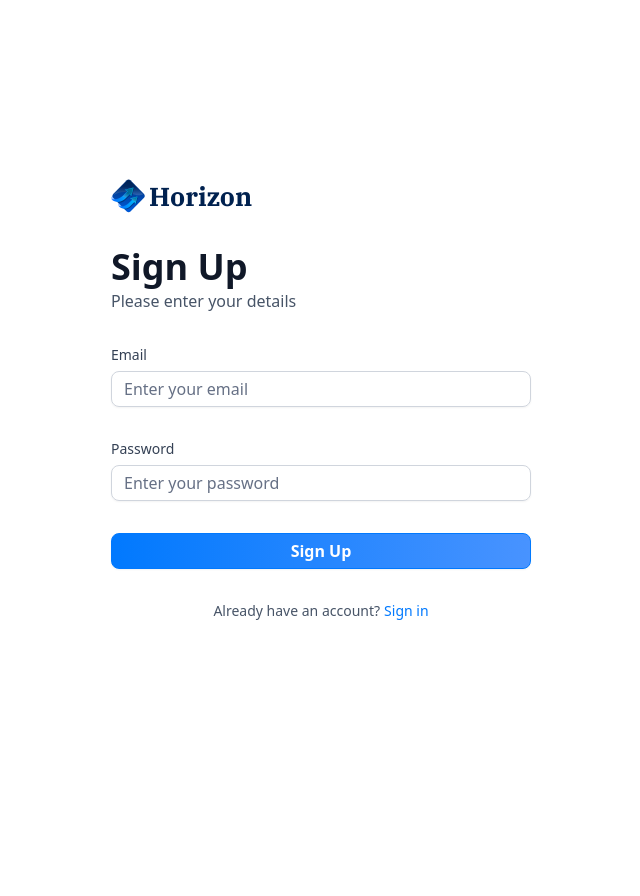
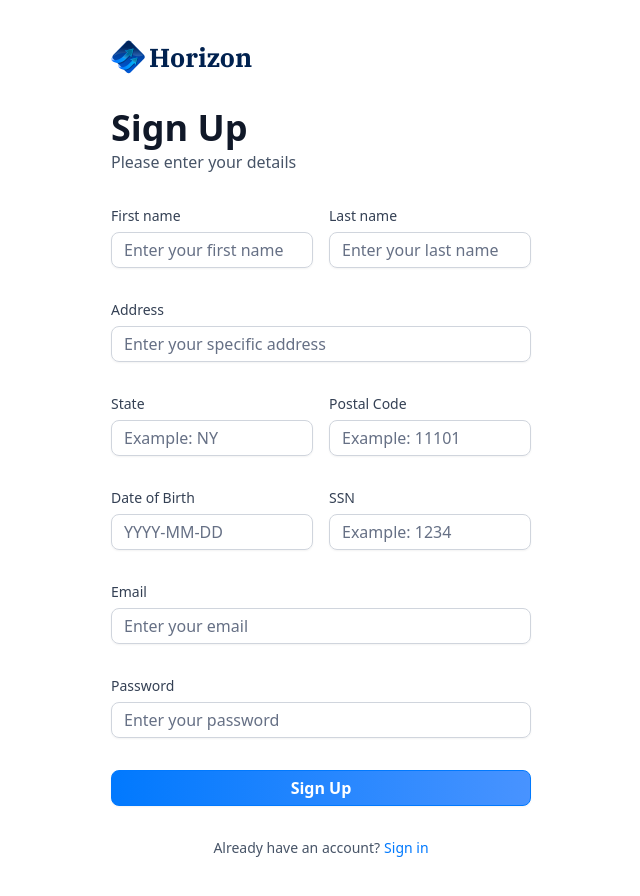
Before and after one commit to iamstevenflogio/Horizon-Bank, a Next.js app: page /sign-up in a window 1280 px wide. Shown: the whole page, without its empty margins (319-959 px from the left). Before the commit the page ends 800 px from the top, so only its background shows below. Built offline with nearby package versions, Linux system fonts and the light colour scheme.

Commit message:
Implement sign-up sign-in flow with zod validation

```diff
--- a/components/AuthForm.tsx
+++ b/components/AuthForm.tsx
@@ -26,9 +26,11 @@
     const [user, setUser] = useState(null);
     const [isLoading, setIsLoading] = useState(false)
 
+    const formSchema = authFormSchema(type);
+
     // 1. Define your form.
-    const form = useForm<z.infer<typeof authFormSchema>>({
-        resolver: zodResolver(authFormSchema),
+    const form = useForm<z.infer<typeof formSchema>>({
+        resolver: zodResolver(formSchema),
         defaultValues: {
         email: "",
         password: ""
@@ -36,7 +38,7 @@
     })
 
   // 2. Define a submit handler.
-  function onSubmit(values: z.infer<typeof authFormSchema>) {
+  function onSubmit(values: z.infer<typeof formSchema>) {
     // Do something with the form values.
     // ✅ This will be type-safe and validated.
     setIsLoading(true)
@@ -85,6 +87,50 @@
             <>
                 <Form {...form}>
                     <form onSubmit={form.handleSubmit(onSubmit)} className="space-y-8">
+                        {type === 'sign-up' && (
+                            <>
+
+                                <div className="flex gap-4">
+                                <CustomInput
+                                control={form.control}
+                                name='firstName' label='First name'
+                                placeholder='Enter your first name' />
+
+                                <CustomInput
+                                control={form.control}
+                                name='lastName' label='Last name'
+                                placeholder='Enter your last name' />
+                                </div>
+
+                                <CustomInput
+                                control={form.control}
+                                name='address1' label='Address'
+                                placeholder='Enter your specific address' />
+
+                                <div className="flex gap-4">
+                                <CustomInput
+                                control={form.control}
+                                name='state' label='State'
+                                placeholder='Example: NY' />
+
+                                <CustomInput
+                                control={form.control}
+                                name='postalCode' label='Postal Code'
+                                placeholder='Example: 11101' />
+                                </div>
+                                <div className="flex gap-4">
+                                <CustomInput
+                                control={form.control}
+                                name='dob' label='Date of Birth'
+                                placeholder='YYYY-MM-DD' />
+
+                                <CustomInput
+                                control={form.control}
+                                name='ssn' label='SSN'
+                                placeholder='Example: 1234' />
+                                </div>
+                            </>
+                        )}
 
                             <CustomInput
                                 control={form.control} name='email' label='Email'
--- a/components/CustomInput.tsx
+++ b/components/CustomInput.tsx
@@ -6,10 +6,11 @@
 import { z } from 'zod'
 import { authFormSchema } from '@/lib/utils'
 
+const formSchema = (authFormSchema('sign-up'))
 
 interface CustomInput {
-    control: Control<z.infer<typeof authFormSchema>>,
-    name: FieldPath<z.infer<typeof authFormSchema>>,
+    control: Control<z.infer<typeof formSchema>>,
+    name: FieldPath<z.infer<typeof formSchema>>,
     label: string,
     placeholder: string
 }
--- a/lib/utils.ts
+++ b/lib/utils.ts
@@ -195,7 +195,16 @@
   return date > twoDaysAgo ? "Processing" : "Success";
 };
 
-export const authFormSchema = z.object({
+export const authFormSchema = (type) =>  z.object({
+  // sign up
+  firstName: type === 'sign-in' ? z.string().optional() : z.string().min(3),
+  lastName: type === 'sign-in' ? z.string().optional() : z.string().min(3),
+  address1: type === 'sign-in' ? z.string().optional() : z.string().max(50),
+  state: type === 'sign-in' ? z.string().optional() : z.string().min(2).max(2),
+  postalCode: type === 'sign-in' ? z.string().optional() : z.string().min(3).max(6),
+  dob: type === 'sign-in' ? z.string().optional() : z.string().min(3),
+  ssn: type === 'sign-in' ? z.string().optional() : z.string().min(3),
+  // both
   email: z.string().email(),
-  password: z.string().min(8)
+  password: z.string().min(8),
 })
```
